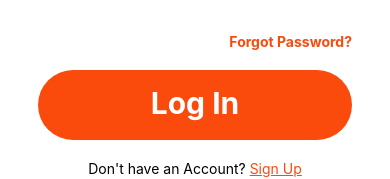
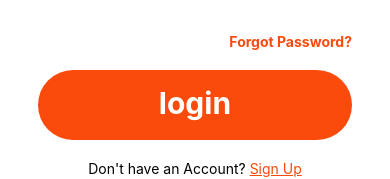
Before and after one commit to CPSECapstone/GSP, a React Native app in the folder frontend/: screen / in a window 390 px wide. Shown: the part 525-704 px from the top of the page. Built offline with nearby package versions, Linux system fonts and the light colour scheme.

Commit message:
props works i guess

```diff
--- a/frontend/components/LargeButton.js
+++ b/frontend/components/LargeButton.js
@@ -22,7 +22,7 @@ function LargeButton(props) {
    return (
       <Pressable style = {LoginButtonStyle.LargeButton}
        onPress={()=>{console.log("pressed")}}>
-          <Text style={LoginButtonStyle.text}>Log In</Text>
+          <Text style={LoginButtonStyle.text}>{props.label}</Text>
        </Pressable>
 
 
```
